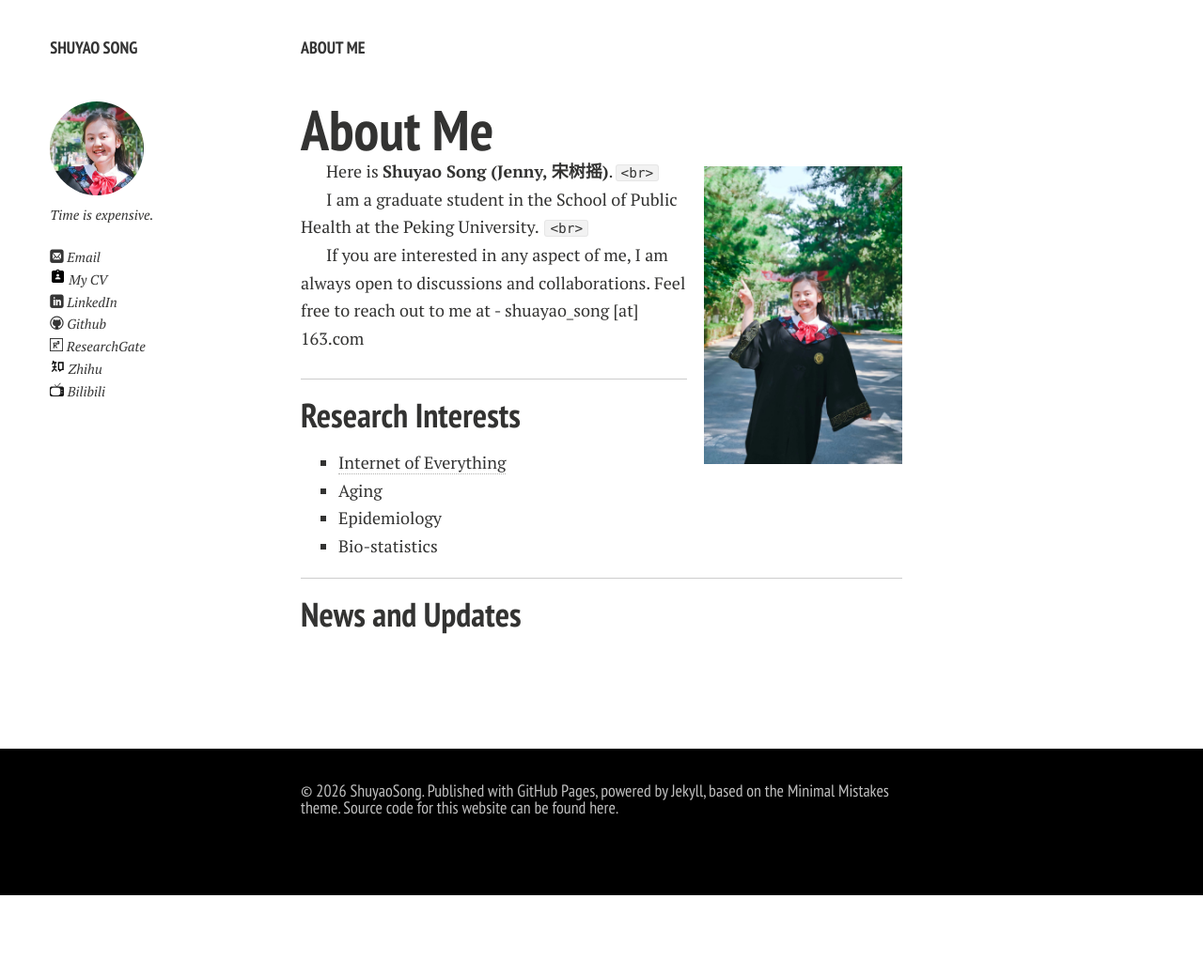
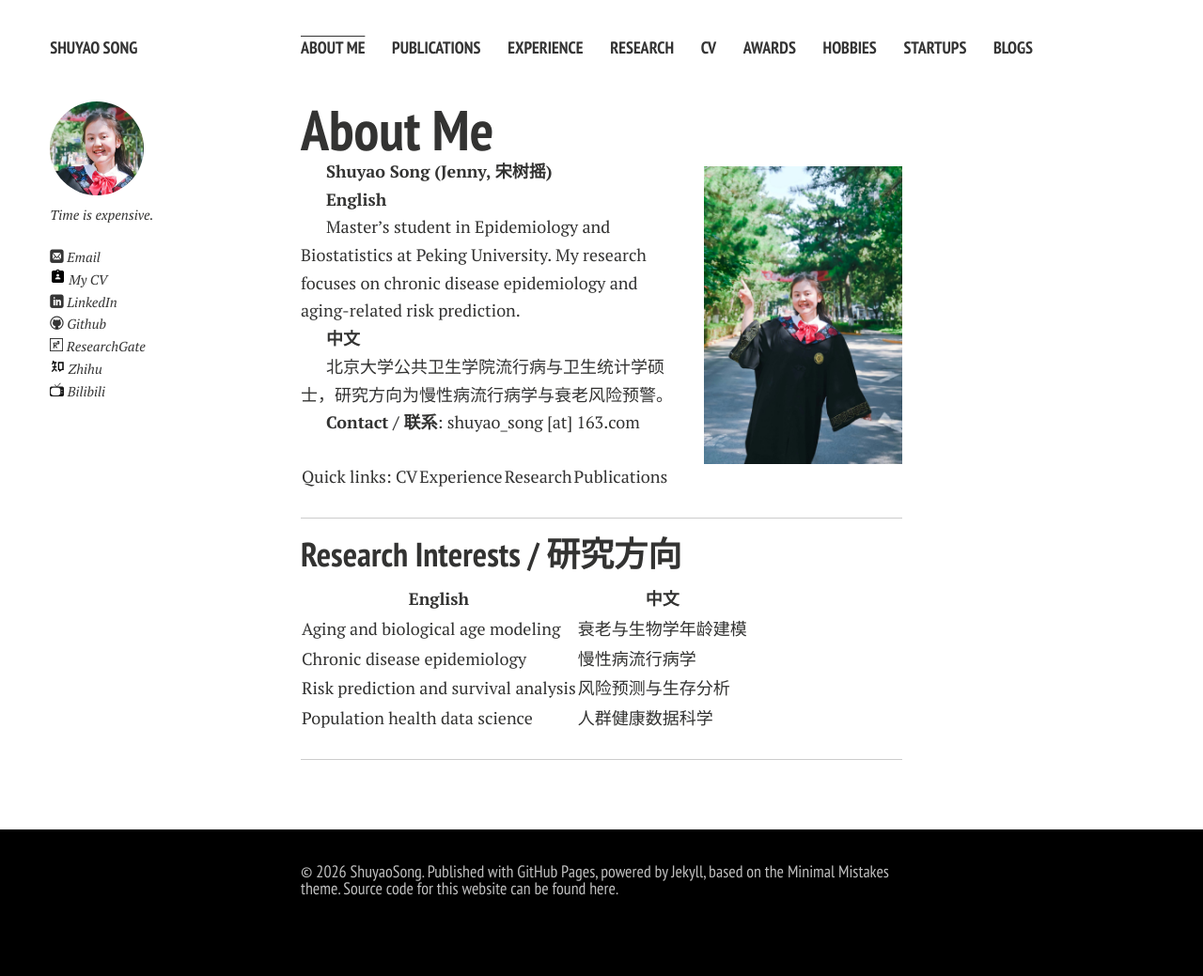
Before and after one commit to ShuyaoSong1019/ShuyaoSong1019.github.io, a Jekyll site: the page built from index.md, in a window 1280 px wide. Shown: the whole page at 94% size. Built offline with Jekyll 4.4.1, drawn with Linux system fonts in a browser that asks for light colours; nearby versions of some CDN libraries; comment, search, counter and statistics services are not loaded; a style sheet for code colours, icons or effects is not loaded; our own code applies the rules of GitHub Pages for plain Markdown files; before the commit the page ends 953 px from its top, so only the background shows below that.

Commit message:
undate2026

```diff
--- a/_config.yml
+++ b/_config.yml
@@ -37,17 +37,23 @@ owner:
 # For external links add external: true
 links:
   - title: About Me
-  #   url: /
-  # - title: Publications
-  #   url: /publications/
-  # - title: Awards
-  #   url: /awards/
-  # - title: Hobbies
-  #   url: /hobbies/
-  # - title: Startups
-  #   url: /startups/
-  # - title: Blogs
-  #   url: /blogs/
+    url: /
+  - title: Publications
+    url: /publications/
+  - title: Experience
+    url: /experience/
+  - title: Research
+    url: /research/
+  - title: CV
+    url: /cv/
+  - title: Awards
+    url: /awards/
+  - title: Hobbies
+    url: /hobbies/
+  - title: Startups
+    url: /startups/
+  - title: Blogs
+    url: /blogs/
 
 # http://en.wikipedia.org/wiki/List_of_tz_database_time_zones
 timezone: China/Beijing
--- a/index.md
+++ b/index.md
@@ -5,28 +5,33 @@ layout: page
 
 <img src="https://shuyaosong1019.github.io/songshuyao.jpg" class="floatpic">
 
-Here is **Shuyao Song (Jenny, 宋树摇)**.`<br>`
+**Shuyao Song (Jenny, 宋树摇)**
 
-I am a graduate student in the School of Public Health at the Peking University. `<br>`
+**English**
 
-If you are interested in any aspect of me, I am always open to discussions and collaborations. Feel free to reach out to me at - shuayao_song [at] 163.com
+Master's student in Epidemiology and Biostatistics at Peking University. My research focuses on chronic disease epidemiology and aging-related risk prediction.
+
+**中文**
+
+北京大学公共卫生学院流行病与卫生统计学硕士，研究方向为慢性病流行病学与衰老风险预警。
+
+**Contact / 联系**: shuyao_song [at] 163.com
+
+Quick links: [CV](/cv/) | [Experience](/experience/) | [Research](/research/) | [Publications](/publications/)
 
 ---
 
-## Research Interests
+## Research Interests / 研究方向
 
 <!-- **<font color="#990000">I am actively seeking a PhD position for 2025 Fall admission. If you have any information, please contact me!</font>** -->
 
-- [Internet of Everything](https://scholar.google.com/citations?view_op=search_authors&hl=zh-CN&mauthors=label:internet_of_everything)
-- Aging
-- Epidemiology
-- Bio-statistics
+| English | 中文 |
+| --- | --- |
+| Aging and biological age modeling | 衰老与生物学年龄建模 |
+| Chronic disease epidemiology | 慢性病流行病学 |
+| Risk prediction and survival analysis | 风险预测与生存分析 |
+| Population health data science | 人群健康数据科学 |
 
 <!-- My current research focuses on practical problems that artificial intelligence faces in real life. My interests are on the **Machine Learning** and its applications in **Industrial IoT**. In a word, advanced technologies like ML and IoT positively influence the life of everybody.  I wish to devote my talent to this meaningful cause and bring well-being to society. -->
 
 ---
-
-## News and Updates
-
-
-<br>
```
Also changed, not shown: cv.md (added, +65 -0 lines), experience.md (added, +31 -0 lines), publications.md (+7 -37 lines), research.md (added, +55 -0 lines).
